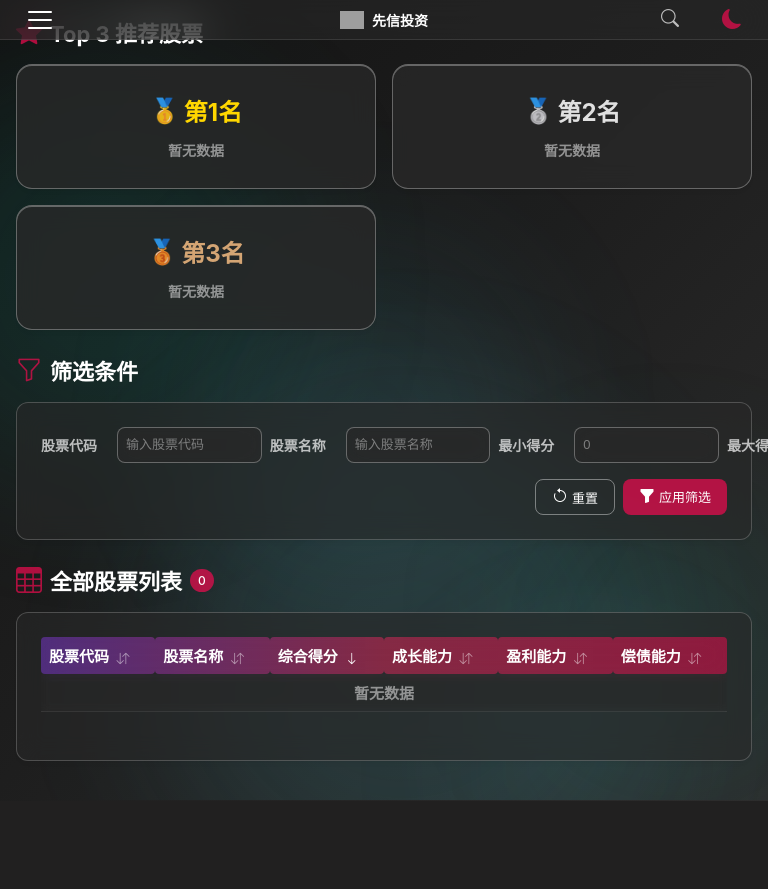
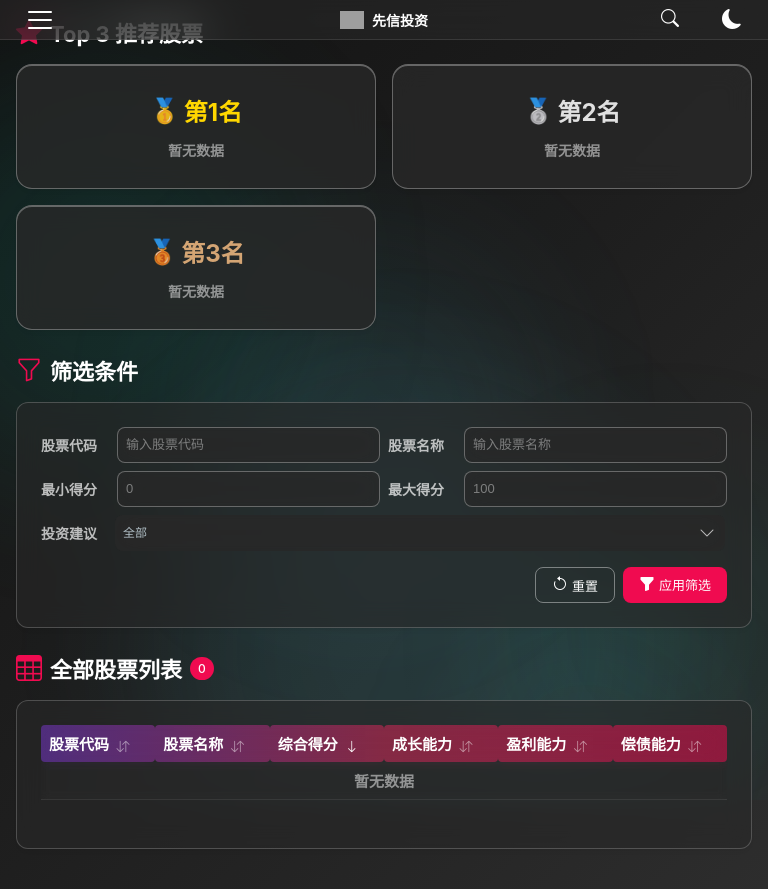
Before and after one commit to zhangtron/stock_dashboard, a FastAPI app: page / in a window 768 px wide. Before the commit the page ends 801 px from the top, so only its background shows below. Run offline with FastAPI, Linux system fonts and the light colour scheme; data that the repository does not hold is empty; grey boxes are pictures that could not be loaded.

Commit message:
feat: 优化CSS样式和响应式布局
- 调整select元素样式，添加自定义下拉箭头
- 修改关闭按钮颜色为主题文本色
- 优化平板横屏/竖屏响应式适配
- 添加中等屏幕和大屏幕导航适配
- 更新主题颜色变量配置

```diff
--- a/app/static/css/components.css
+++ b/app/static/css/components.css
@@ -173,6 +173,7 @@ select {
 input[type="text"]::placeholder,
 input[type="number"]::placeholder {
   color: var(--input-placeholder-color);
+    /* background: var(--recommendation-avoid-bg); */
 }
 
 input[type="text"]:focus,
@@ -181,28 +182,58 @@ select:focus {
   border-color: var(--primary-color);
   background: var(--glass-bg-xl);
   box-shadow: 0 0 0 3px var(--primary-light);
+  /* background: var(--recommendation-avoid-bg); */
 }
 
 select {
   cursor: pointer;
   appearance: none;
+  padding-right: 32px;
 }
 
 select:focus {
-  outline: none;
+  background: var(--recommendation-avoid-bg);
+  color: var(--recommendation-avoid-text);
+  font-size: 12px;
+  border:1px solid var(--recommendation-avoid-border);
 }
 
-/* 直接通过唯一id设置，简洁且优先级更高 */
-#recommendation {
-  color: var(--input-select-placeholder-color);
+/* Select 包装器 - 自定义下拉箭头 */
+.select-wrapper {
+  position: relative;
+  width: 100%;
+
+}
+
+.select-wrapper .select-arrow {
+  position: absolute;
+  right: 12px;
+  top: 50%;
+  transform: translateY(-50%);
+  color: var(--text-secondary);
+  /* font-size: 10px; */
+  pointer-events: none;
+  z-index: 1;
+}
+
+#recommendation{
+  /* background: var(--recommendation-avoid-bg); */
+  background:var(--glass-bg-xl);
+  border-radius: var(--radius-md);
+  color: var(--recommendation-avoid-text);
+  font-size: 12px;
+  border:1px solid var(--recommendation-avoid-border);
+  margin-left: -2px;
 }
 
 /* 筛选容器内输入框颜色 - 确保优先级 */
-.filter-container input[type="text"],
+/* .filter-container input[type="text"],
 .filter-container input[type="number"],
 .filter-container select {
   color: var(--input-text-color) !important;
-}
+} */
+
+
 
 /* 筛选按钮 */
 .filter-actions {
@@ -391,7 +422,7 @@ select:focus {
 }
 
 /* 推荐标签 */
-.recommendation-strong-buy {
+/* .recommendation-strong-buy {
   background: var(--primary-light);
   color: var(--primary-color);
 }
@@ -409,7 +440,7 @@ select:focus {
 .recommendation-avoid {
   background: var(--recommendation-avoid-bg);
   color: var(--recommendation-avoid-text);
-}
+} */
 
 /* 分页 */
 .pagination-container {
--- a/app/static/css/layout.css
+++ b/app/static/css/layout.css
@@ -237,7 +237,7 @@
   border: none;
   border-radius: var(--radius-md);
   background: transparent;
-  color: var(--text-secondary);
+  color: var(--text-primary);
   font-size: 18px;
   cursor: pointer;
   transition: all var(--transition-normal);
@@ -474,7 +474,7 @@
   border: none;
   border-radius: var(--radius-md);
   background: transparent;
-  color: var(--primary-color);
+  color: var(--text-primary);
   font-size: 20px;
   cursor: pointer;
   transition: all var(--transition-normal);
--- a/app/static/css/responsive.css
+++ b/app/static/css/responsive.css
@@ -257,9 +269,13 @@
     grid-template-columns: repeat(2, 1fr);
   }
 
-  /* 筛选条件：3列布局 */
+  /* 筛选条件：2列布局，允许换行 */
   .filter-item {
-    min-width: calc(33.333% - var(--spacing-sm));
+    min-width: calc(50% - var(--spacing-sm));
+  }
+
+  .filter-row {
+    flex-wrap: wrap;
   }
 
   /* 表格：显示前6列 */
--- a/app/static/css/variables-updated.css
+++ b/app/static/css/variables-updated.css
@@ -91,7 +91,7 @@
   --input-select-placeholder-color: rgba(11, 10, 10, 0.3);
 
   /* 筛选容器颜色 */
-  --filter-text-color: #000000;
+  /* --filter-text-color: #000000; */
 
   /* 按钮颜色 */
   --btn-secondary-color: #ffffff;
@@ -219,7 +219,7 @@
   --table-row-hover-bg: rgba(255, 255, 255, 0.1);
 
   /* 主色调使用 Teal */
-  --primary-color: #f00b50b3;
+  --primary-color: #f00b50;
   --primary-dark: #FE585C;
   --primary-light: rgba(191, 0, 134, 0.15);
 
@@ -416,6 +416,21 @@
   --bg-gradient-mid: #1A1A1A;
   --bg-gradient-end: #222222;
 
+  /* 输入框颜色 - 反向为白色 */
+  --input-text-color: #ffffff;
+  --input-placeholder-color: rgba(255, 255, 255, 0.4);
+  --input-select-placeholder-color: rgba(255, 255, 255, 0.4);
+
+  /* 筛选容器颜色 - 反向为白色 */
+  --filter-text-color: #ffffff;
+
+  /* 按钮颜色 - 反向为白色 */
+  --btn-secondary-color: #ffffff;
+
+  /* 表格颜色 - 反向为白色 */
+  --table-header-color: #ffffff;
+  --table-row-hover-bg: rgba(255, 255, 255, 0.1);
+
   /* 纯色背景，无毛玻璃 */
   --glass-bg: rgba(30, 30, 30, 0.9);
   --glass-bg-xl: rgba(40, 40, 40, 0.95);
@@ -503,6 +518,21 @@
 
   /* 分页背景颜色 - 深色优雅主题 */
   --pagination-bg: rgba(40, 40, 40, 0.7);
+
+  /* 输入框颜色 - 反向为白色 */
+  --input-text-color: #ffffff;
+  --input-placeholder-color: rgba(255, 255, 255, 0.4);
+  --input-select-placeholder-color: rgba(255, 255, 255, 0.4);
+
+  /* 筛选容器颜色 - 反向为白色 */
+  --filter-text-color: #ffffff;
+
+  /* 按钮颜色 - 反向为白色 */
+  --btn-secondary-color: #ffffff;
+
+  /* 表格颜色 - 反向为白色 */
+  --table-header-color: #ffffff;
+  --table-row-hover-bg: rgba(255, 255, 255, 0.1);
 }
 
 /* 清新绿色主题 - 毛玻璃效果 */
--- a/app/static/templates/screening.html
+++ b/app/static/templates/screening.html
@@ -98,6 +98,7 @@
             </div>
             <div class="filter-item">
                 <label for="recommendation">投资建议</label>
+                <div class="select-wrapper">
                     <select id="recommendation">
                         <option value="">全部</option>
                         <option value="STRONG_BUY">强烈推荐</option>
@@ -105,6 +106,8 @@
                         <option value="HOLD">持有</option>
                         <option value="AVOID">回避</option>
                     </select>
+                    <i class="bi bi-chevron-down select-arrow"></i>
+                </div>
             </div>
         </div>
         <div class="filter-actions">
```
Also changed, not shown: other parts of app/static/css/responsive.css (+62 -20 lines). Lines whose indentation alone changed are shown as unchanged.
